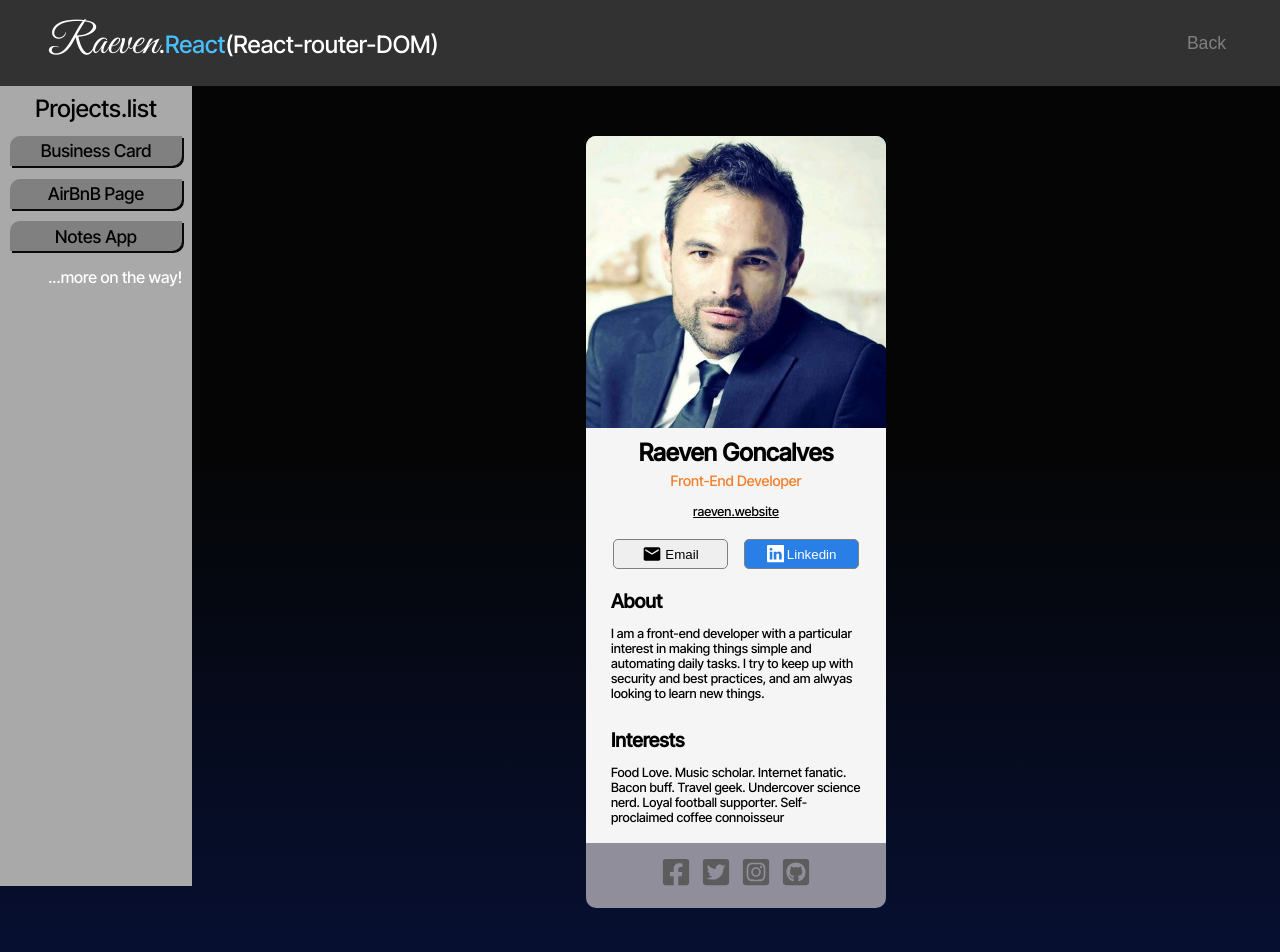
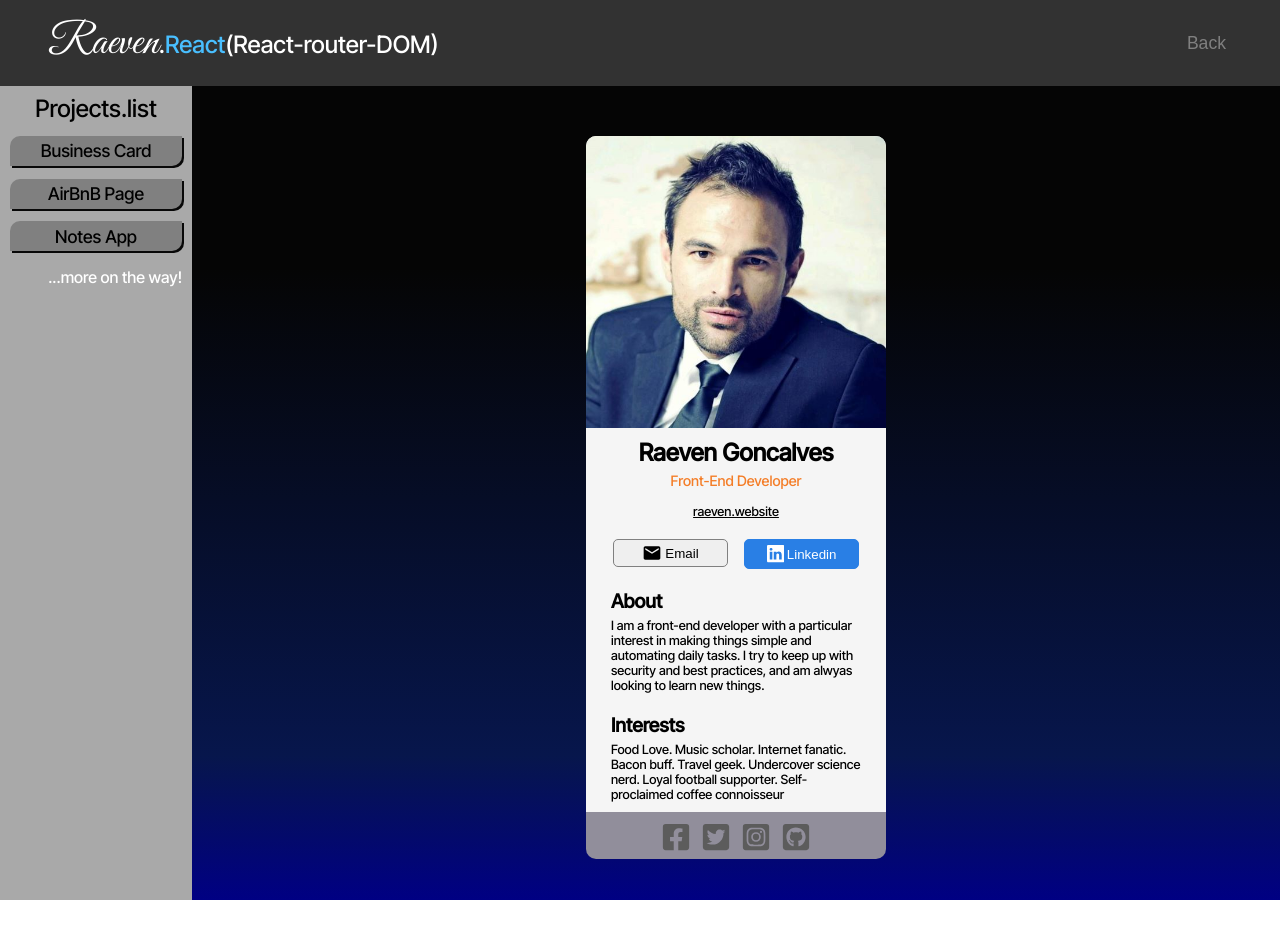
Before and after one commit to RaevenTech/react-projects-page, a React (Create React App) app in the folder react-projects/: page /businessCard in a window 1280 px wide. Shown: the top 952 px of the page. After the commit the page ends 900 px from the top, so only its background shows below. Built offline with nearby package versions, Linux system fonts and the light colour scheme.

Commit message:
business card complete

```diff
--- a/react-projects/src/components/sidebar.module.css
+++ b/react-projects/src/components/sidebar.module.css
@@ -14,7 +14,7 @@
     .container {
         visibility: visible;
         width: 15%;
-        height: 100vh;
+        height: 814px;
         padding-top: .5rem;
     }
     .title {
--- a/react-projects/src/index.css
+++ b/react-projects/src/index.css
@@ -3,7 +3,7 @@
 }
 
 body {
-  height: 1500px;
+  height: 900px;
   margin:0px;
   background: rgb(5,5,5);
   background: linear-gradient(180deg, rgba(5,5,5,1) 30%, rgb(7, 22, 76) 84%, rgb(0, 0, 131) 100%);
--- a/react-projects/src/pages/businessCard/components/about/about.module.css
+++ b/react-projects/src/pages/businessCard/components/about/about.module.css
@@ -14,4 +14,5 @@
 }
 .text {
     font-size: .8rem;
+    margin: 5px 0px;
 }
--- a/react-projects/src/pages/businessCard/components/header/Header.js
+++ b/react-projects/src/pages/businessCard/components/header/Header.js
@@ -3,8 +3,6 @@ import styles from "./header.module.css";
 import profileImg from "./assets/linkedin-profile-pic2.jpg";
 import { BsLinkedin } from "react-icons/bs";
 import { MdEmail } from "react-icons/md";
-
-//https://picsum.photos/200/300
 
 const Header = () => {
     return (
@@ -12,20 +10,26 @@ const Header = () => {
             <img className={styles.img} src={profileImg} alt="profile" />
             <h1 className={styles.name}>Raeven Goncalves</h1>
             <h3 className={styles.job_title}>Front-End Developer</h3>
+            <a href="https://raeven-portfolio.vercel.app">
                 <p className={styles.website}>raeven.website</p>
+            </a>
             <div className={styles.btns_el}>
+                <a href="mailto:raevengoncalves@gmail.com">
                     <button className={styles.btn}>
                         <div className={styles.btn_icon}>
                             <MdEmail />
                         </div>
                         <div className={styles.btn_txt}>Email</div>
                     </button>
+                </a>
+                <a href="www.linkedin.com">
                     <button className={styles.btn1}>
                         <div className={styles.btn_icon1}>
                             <BsLinkedin />
                         </div>
                         <div className={styles.btn_txt}>Linkedin</div>
                     </button>
+                </a>
             </div>
         </div>
     );
--- a/react-projects/src/pages/businessCard/components/header/header.module.css
+++ b/react-projects/src/pages/businessCard/components/header/header.module.css
@@ -34,12 +34,15 @@
 }
 .website:hover {
     color: #297FE5;
-    cursor: pointer;
+    cursor: pointer;transform: scale(1.2);
 }
 .btns_el {
     display: flex;
     gap: 1rem;
     margin-bottom: 10px;
+}
+a {
+    text-decoration: none;
 }
 .btn {
     display: flex;
@@ -47,6 +50,7 @@
     justify-content: center;
     align-items: center;
     width: 115px;
+    padding: 3px 0px;
     border-radius: 5px;
     border:1px solid gray;
 }
@@ -64,11 +68,13 @@
     background-color: #297FE5 ;
     padding: 5px 10px;
     border-radius: 5px;
-    border:1px solid gray;
+    border:1px solid #297FE5 ;
     cursor: pointer;
+
 }
 .btn1:hover {
     background-color: #164278 ;
+    border:1px solid #164278 ;
     cursor: pointer;
 }
 .btn_icon {
--- a/react-projects/src/pages/businessCard/components/socials/socials.module.css
+++ b/react-projects/src/pages/businessCard/components/socials/socials.module.css
@@ -6,9 +6,10 @@
     justify-content: center;
     gap: 10px;
     background-color: #918E9B;
-    height: 65px;
+    height: fit-content;
     border-radius: 0px 0px 10px 10px;
     font-size: 30px;
+    padding-top: 10px;
 }
 .socials:hover {
     color:#F5F5F5;
```
Also changed, not shown: react-projects/src/assets/logo192.png (deleted). Lines whose indentation alone changed are shown as unchanged.
